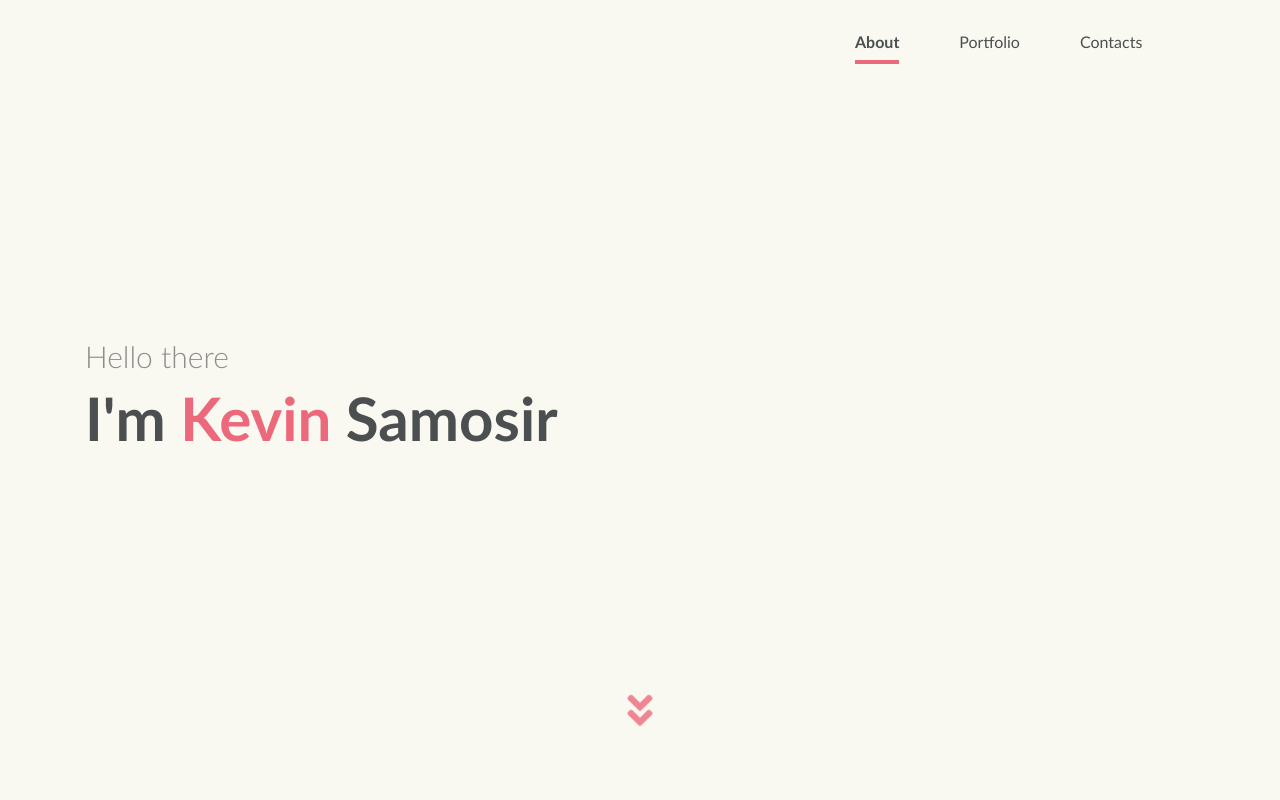
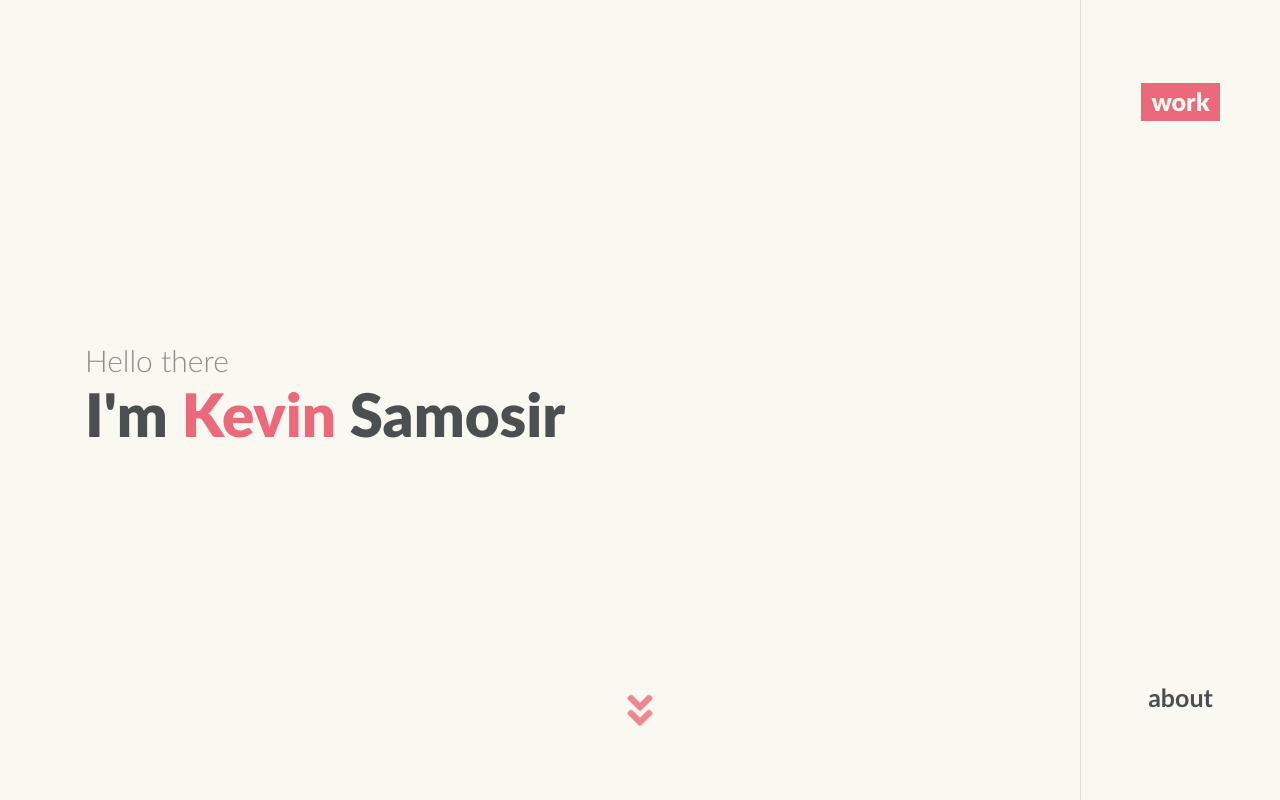
Before and after one commit to bintangkevin29/portfolio, a React (Create React App) app: page /portfolio/ in a window 1280 px wide. Built offline with nearby package versions, Linux system fonts and the light colour scheme.

Commit message:
minor modification of navbar

```diff
--- a/src/components/header-section/header-section.style.scss
+++ b/src/components/header-section/header-section.style.scss
@@ -12,7 +12,7 @@
   }
   &__intro {
     font-size: 60px;
-    font-weight: 600;
+    font-weight: 800;
     opacity: 0.8;
     position: relative;
     &--type-animation {
@@ -32,6 +32,7 @@
       font-size: 30px;
       opacity: 0.5;
       font-weight: 300;
+      margin-bottom: 0;
     }
   }
   &__highlight {
--- a/src/components/navbar/navbar.scss
+++ b/src/components/navbar/navbar.scss
@@ -3,37 +3,42 @@
 .navbar-custom {
   position: fixed;
   top: 0;
-  width: 100%;
+  right: 0;
+  width: 200px;
+  height: 100vh;
+  border-left: 1px solid rgba($color: #000, $alpha: 0.1);
   &__inner {
     display: flex;
-    justify-content: flex-end;
+    justify-content: center;
     width: 100%;
     opacity: 0.8;
     padding: 20px 0px;
+    flex-direction: column;
+    align-items: center;
+    height: 100%;
+    margin: 0 !important;
   }
   &__menu-container {
     @media (max-width: 991px) {
       display: none;
     }
     display: flex;
+    flex-direction: column;
     justify-content: space-between;
+    align-items: center;
   }
   &__menu-items {
     margin: 0px 30px;
     padding: 10px 0px;
     cursor: pointer;
+    font-weight: 600;
+    font-size: 25px;
+    padding: 0 10px;
     &--selected {
       position: relative;
-      font-weight: 600;
-      &:before {
-        position: absolute;
-        content: "";
-        bottom: 0px;
-        left: 0;
-        height: 4px;
-        width: 100%;
-        background-color: $colPrimary;
-      }
+      font-weight: 800;
+      background: $colPrimary;
+      color: $colBg;
     }
   }
 }
--- a/src/components/navbar/navbar.tsx
+++ b/src/components/navbar/navbar.tsx
@@ -4,15 +4,12 @@ import "./navbar.scss";
 
 const CustomNavbar: React.FC = () => (
   <div className="navbar-custom">
-    <Container>
-      <Row className="navbar-custom__inner">
-        <Col xs={4} className="navbar-custom__menu-container">
-          <div className="navbar-custom__menu-items navbar-custom__menu-items--selected">About</div>
-          <div className="navbar-custom__menu-items">Portfolio</div>
-          <div className="navbar-custom__menu-items">Contacts</div>
-        </Col>
-      </Row>
-    </Container>
+    <Row className="navbar-custom__inner">
+      <Col xs={10} className="navbar-custom__menu-container">
+        <div className="navbar-custom__menu-items navbar-custom__menu-items--selected">work</div>
+        <div className="navbar-custom__menu-items">about</div>
+      </Col>
+    </Row>
   </div>
 );
 
```
